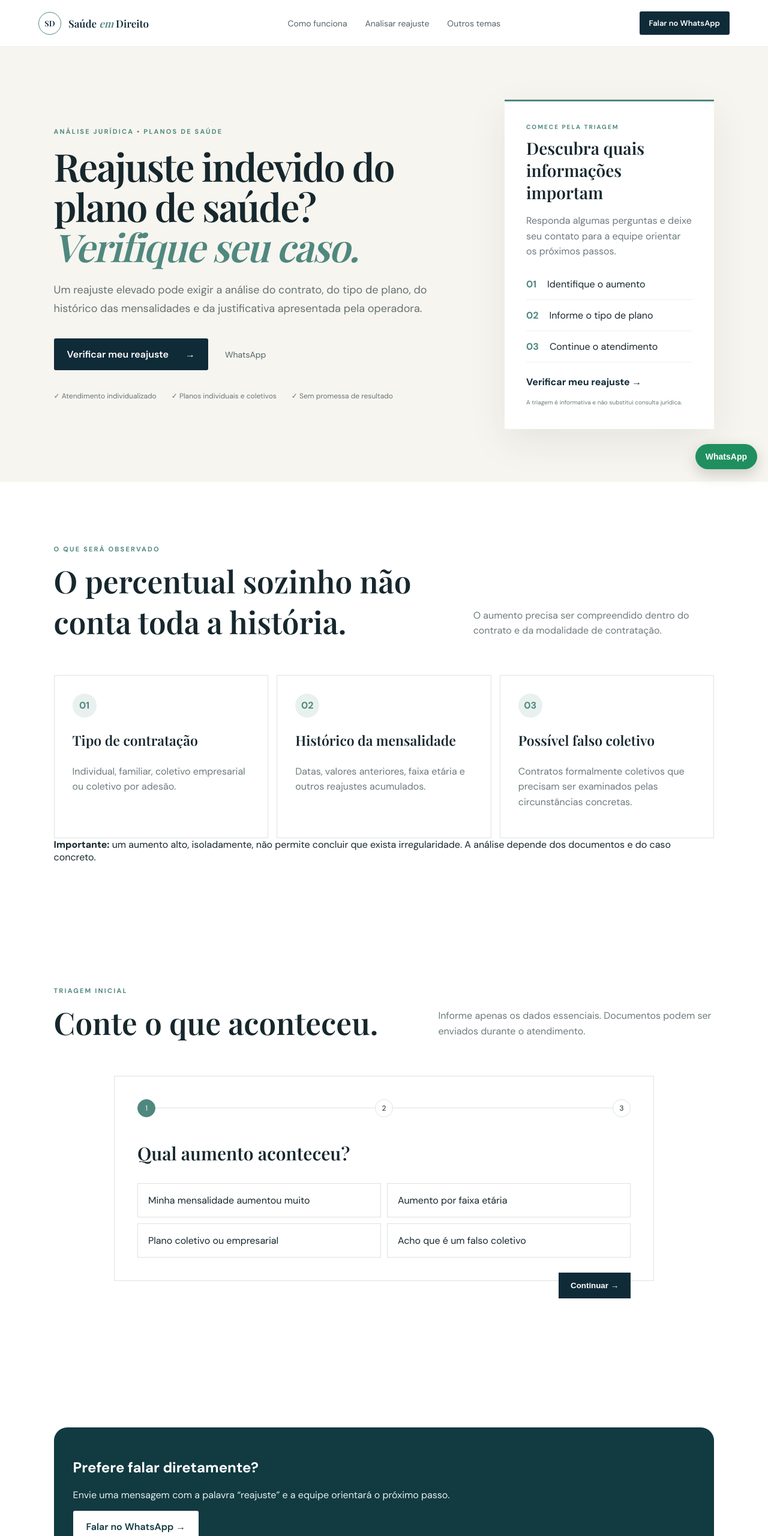
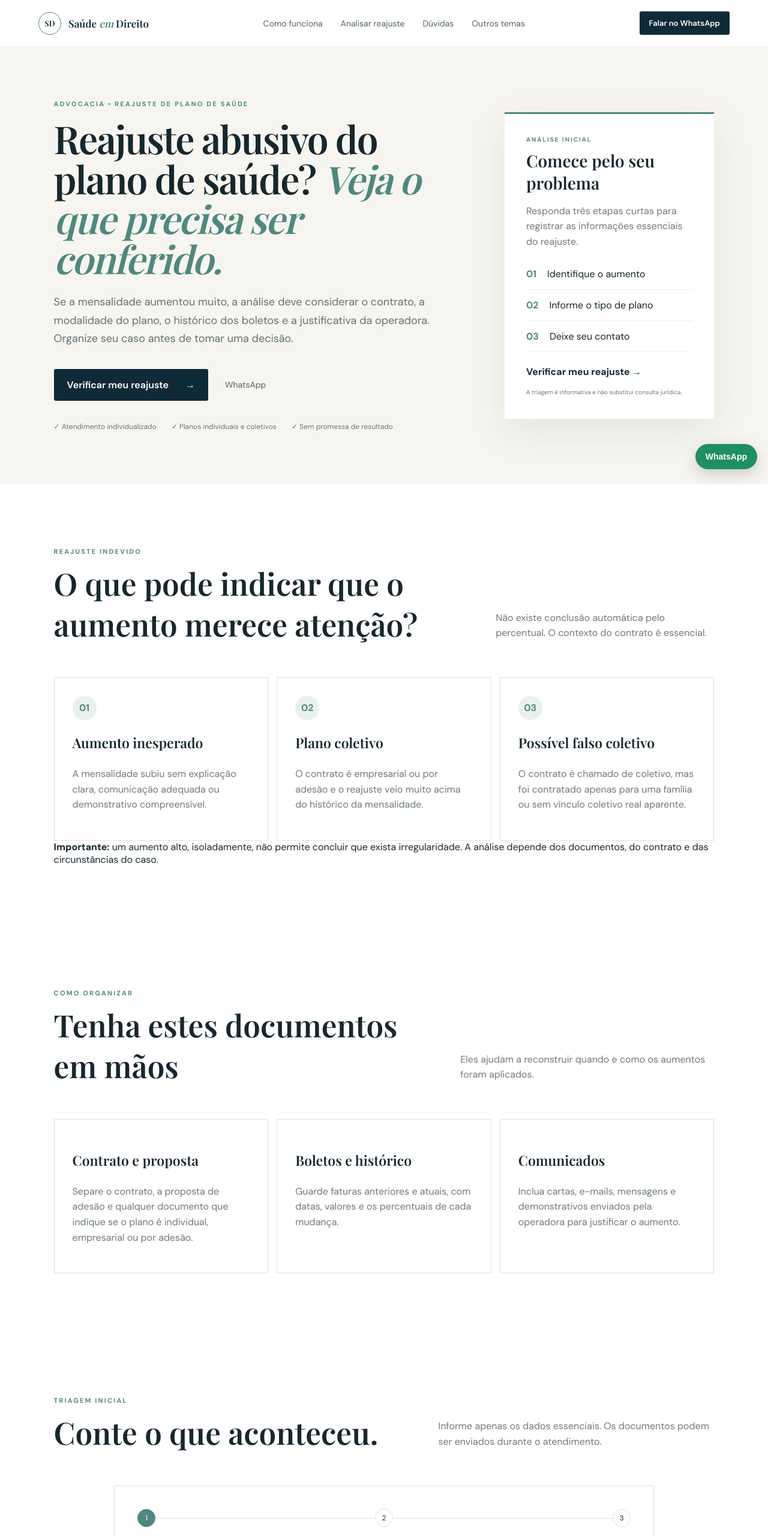
Before and after one commit to danilomagalhaes1/saude-em-direito, a plain HTML site: page reajuste-indevido.html in a window 1280 px wide. Shown: the top 2560 px of the page at 60% size. Drawn offline with nearby package versions, Linux system fonts and the light colour scheme; a web font is replaced by a local one.

Commit message:
Melhora SEO e conversao da landing de reajuste

```diff
--- a/reajuste-indevido.html
+++ b/reajuste-indevido.html
@@ -3,67 +3,88 @@
 <head>
 <meta charset="utf-8">
 <meta name="viewport" content="width=device-width,initial-scale=1">
-<title>Reajuste indevido do plano de saúde | Verifique seu caso</title>
-<meta name="description" content="Seu plano de saúde aumentou demais? Entenda o reajuste anual, o falso coletivo e os documentos necessários para uma análise jurídica inicial.">
+<title>Reajuste abusivo de plano de saúde | Análise inicial</title>
+<meta name="description" content="Seu plano de saúde aumentou demais? Entenda reajuste abusivo, falso coletivo e faixa etária. Organize seu caso para uma análise jurídica inicial.">
+<meta name="robots" content="index,follow,max-image-preview:large">
+<meta name="author" content="Bruna Luisa Rodrigues Castro — OAB/BA 51.653">
 <link rel="canonical" href="https://saudeemdireitoadv.com.br/reajuste-indevido.html">
 <meta property="og:type" content="website">
 <meta property="og:locale" content="pt_BR">
-<meta property="og:title" content="Reajuste indevido de plano de saúde">
-<meta property="og:description" content="Organize as informações do aumento do seu plano e solicite uma análise inicial.">
+<meta property="og:site_name" content="Saúde em Direito">
+<meta property="og:title" content="Reajuste abusivo de plano de saúde | Análise inicial">
+<meta property="og:description" content="Organize os dados do aumento, do contrato e da mensalidade para entender quais informações precisam ser conferidas.">
 <meta property="og:url" content="https://saudeemdireitoadv.com.br/reajuste-indevido.html">
+<meta name="twitter:card" content="summary">
 <link rel="icon" href="favicon.svg" type="image/svg+xml">
+<script type="application/ld+json">
+{"@context":"https://schema.org","@type":"LegalService","name":"Saúde em Direito","url":"https://saudeemdireitoadv.com.br/reajuste-indevido.html","telephone":"+55 77 99818-3137","areaServed":"Bahia","employee":{"@type":"Person","name":"Bruna Luisa Rodrigues Castro","jobTitle":"Advogada","identifier":"OAB/BA 51653"},"serviceType":"Análise de reajuste de plano de saúde"}
+</script>
+<script type="application/ld+json">
+{"@context":"https://schema.org","@type":"FAQPage","mainEntity":[{"@type":"Question","name":"Quando um reajuste do plano de saúde precisa ser analisado?","acceptedAnswer":{"@type":"Answer","text":"Quando a mensalidade aumenta de forma inesperada, há mais de um aumento no mesmo período, o contrato é coletivo ou a operadora não explica claramente o percentual aplicado. O percentual sozinho não permite concluir se há irregularidade."}},{"@type":"Question","name":"O que é possível falso coletivo?","acceptedAnswer":{"@type":"Answer","text":"É uma hipótese em que o contrato formalmente coletivo pode apresentar características de contratação familiar ou ausência de vínculo coletivo real. A conclusão depende do contrato, da forma de contratação e das provas."}},{"@type":"Question","name":"Quais documentos ajudam na análise do reajuste?","acceptedAnswer":{"@type":"Answer","text":"Contrato, proposta de adesão, boletos antes e depois do aumento, comunicados da operadora, histórico de mensalidades e documentos que indiquem o tipo de contratação."}}]}
+</script>
 <link rel="stylesheet" href="style.css">
 </head>
 <body>
 <header>
 <a class="brand" href="index.html"><span>SD</span><b>Saúde <i>em</i> Direito</b></a>
-<nav><a href="#como-funciona">Como funciona</a><a href="#triagem">Analisar reajuste</a><a href="index.html">Outros temas</a></nav>
+<nav><a href="#como-funciona">Como funciona</a><a href="#triagem">Analisar reajuste</a><a href="#duvidas">Dúvidas</a><a href="index.html">Outros temas</a></nav>
 <a class="btn small" data-wa="ads_header_reajuste" href="https://wa.me/5577998183137?text=Ol%C3%A1%21%20Quero%20analisar%20um%20reajuste%20do%20meu%20plano%20de%20sa%C3%BAde." target="_blank" rel="noopener">Falar no WhatsApp</a>
 </header>
 <main>
 <section class="hero">
 <div class="hero-copy">
-<div class="eyebrow">ANÁLISE JURÍDICA • PLANOS DE SAÚDE</div>
-<h1>Reajuste indevido do plano de saúde? <em>Verifique seu caso.</em></h1>
-<p>Um reajuste elevado pode exigir a análise do contrato, do tipo de plano, do histórico das mensalidades e da justificativa apresentada pela operadora.</p>
+<div class="eyebrow">ADVOCACIA • REAJUSTE DE PLANO DE SAÚDE</div>
+<h1>Reajuste abusivo do plano de saúde? <em>Veja o que precisa ser conferido.</em></h1>
+<p>Se a mensalidade aumentou muito, a análise deve considerar o contrato, a modalidade do plano, o histórico dos boletos e a justificativa da operadora. Organize seu caso antes de tomar uma decisão.</p>
 <div class="actions"><a class="btn" href="#triagem">Verificar meu reajuste <b>→</b></a><a class="ghost" data-wa="ads_hero_reajuste" href="https://wa.me/5577998183137?text=Ol%C3%A1%21%20Quero%20analisar%20um%20reajuste%20do%20meu%20plano%20de%20sa%C3%BAde." target="_blank" rel="noopener">WhatsApp</a></div>
 <div class="trust"><span>✓ Atendimento individualizado</span><span>✓ Planos individuais e coletivos</span><span>✓ Sem promessa de resultado</span></div>
 </div>
-<aside class="hero-card"><div class="mini">COMECE PELA TRIAGEM</div><h3>Descubra quais informações importam</h3><p>Responda algumas perguntas e deixe seu contato para a equipe orientar os próximos passos.</p><div class="hc-row"><b>01</b><span>Identifique o aumento</span></div><div class="hc-row"><b>02</b><span>Informe o tipo de plano</span></div><div class="hc-row"><b>03</b><span>Continue o atendimento</span></div><a href="#triagem">Verificar meu reajuste →</a><small>A triagem é informativa e não substitui consulta jurídica.</small></aside>
+<aside class="hero-card"><div class="mini">ANÁLISE INICIAL</div><h3>Comece pelo seu problema</h3><p>Responda três etapas curtas para registrar as informações essenciais do reajuste.</p><div class="hc-row"><b>01</b><span>Identifique o aumento</span></div><div class="hc-row"><b>02</b><span>Informe o tipo de plano</span></div><div class="hc-row"><b>03</b><span>Deixe seu contato</span></div><a href="#triagem">Verificar meu reajuste →</a><small>A triagem é informativa e não substitui consulta jurídica.</small></aside>
 </section>
 <section id="como-funciona" class="section">
-<div class="section-head"><div><span class="eyebrow">O QUE SERÁ OBSERVADO</span><h2>O percentual sozinho não conta toda a história.</h2></div><p>O aumento precisa ser compreendido dentro do contrato e da modalidade de contratação.</p></div>
+<div class="section-head"><div><span class="eyebrow">REAJUSTE INDEVIDO</span><h2>O que pode indicar que o aumento merece atenção?</h2></div><p>Não existe conclusão automática pelo percentual. O contexto do contrato é essencial.</p></div>
 <div class="cards">
-<article class="issue"><span>01</span><h3>Tipo de contratação</h3><p>Individual, familiar, coletivo empresarial ou coletivo por adesão.</p></article>
-<article class="issue"><span>02</span><h3>Histórico da mensalidade</h3><p>Datas, valores anteriores, faixa etária e outros reajustes acumulados.</p></article>
-<article class="issue"><span>03</span><h3>Possível falso coletivo</h3><p>Contratos formalmente coletivos que precisam ser examinados pelas circunstâncias concretas.</p></article>
+<article class="issue"><span>01</span><h3>Aumento inesperado</h3><p>A mensalidade subiu sem explicação clara, comunicação adequada ou demonstrativo compreensível.</p></article>
+<article class="issue"><span>02</span><h3>Plano coletivo</h3><p>O contrato é empresarial ou por adesão e o reajuste veio muito acima do histórico da mensalidade.</p></article>
+<article class="issue"><span>03</span><h3>Possível falso coletivo</h3><p>O contrato é chamado de coletivo, mas foi contratado apenas para uma família ou sem vínculo coletivo real aparente.</p></article>
 </div>
-<div class="notice"><b>Importante:</b> um aumento alto, isoladamente, não permite concluir que exista irregularidade. A análise depende dos documentos e do caso concreto.</div>
+<div class="notice"><b>Importante:</b> um aumento alto, isoladamente, não permite concluir que exista irregularidade. A análise depende dos documentos, do contrato e das circunstâncias do caso.</div>
+</section>
+<section class="section">
+<div class="section-head"><div><span class="eyebrow">COMO ORGANIZAR</span><h2>Tenha estes documentos em mãos</h2></div><p>Eles ajudam a reconstruir quando e como os aumentos foram aplicados.</p></div>
+<div class="cards">
+<article class="issue"><h3>Contrato e proposta</h3><p>Separe o contrato, a proposta de adesão e qualquer documento que indique se o plano é individual, empresarial ou por adesão.</p></article>
+<article class="issue"><h3>Boletos e histórico</h3><p>Guarde faturas anteriores e atuais, com datas, valores e os percentuais de cada mudança.</p></article>
+<article class="issue"><h3>Comunicados</h3><p>Inclua cartas, e-mails, mensagens e demonstrativos enviados pela operadora para justificar o aumento.</p></article>
+</div>
 </section>
 <section id="triagem" class="section analysis">
-<div class="section-head"><div><span class="eyebrow">TRIAGEM INICIAL</span><h2>Conte o que aconteceu.</h2></div><p>Informe apenas os dados essenciais. Documentos podem ser enviados durante o atendimento.</p></div>
+<div class="section-head"><div><span class="eyebrow">TRIAGEM INICIAL</span><h2>Conte o que aconteceu.</h2></div><p>Informe apenas os dados essenciais. Os documentos podem ser enviados durante o atendimento.</p></div>
 <div class="wizard">
 <div class="steps"><i class="active">1</i><span></span><i>2</i><span></span><i>3</i></div>
 <form id="leadForm">
 <input type="hidden" name="origem" id="origemLead" value="Google Ads">
 <input type="hidden" name="campanha" id="campanhaLead" value="">
 <input type="hidden" name="paginaEntrada" id="paginaEntrada" value="">
-<div class="pane active" data-step="1"><h3>Qual aumento aconteceu?</h3><div class="options"><label><input type="radio" name="problema" value="Reajuste indevido" required><span>Minha mensalidade aumentou muito</span></label><label><input type="radio" name="problema" value="Reajuste por faixa etária"><span>Aumento por faixa etária</span></label><label><input type="radio" name="problema" value="Reajuste de plano coletivo"><span>Plano coletivo ou empresarial</span></label><label><input type="radio" name="problema" value="Possível falso coletivo"><span>Acho que é um falso coletivo</span></label></div><button type="button" class="next">Continuar →</button></div>
+<div class="pane active" data-step="1"><h3>Qual situação descreve melhor o aumento?</h3><div class="options"><label><input type="radio" name="problema" value="Reajuste indevido" required><span>Minha mensalidade aumentou muito</span></label><label><input type="radio" name="problema" value="Reajuste por faixa etária"><span>Aumento por faixa etária</span></label><label><input type="radio" name="problema" value="Reajuste de plano coletivo"><span>Plano coletivo ou empresarial</span></label><label><input type="radio" name="problema" value="Possível falso coletivo"><span>Acho que é um falso coletivo</span></label></div><button type="button" class="next">Continuar →</button></div>
 <div class="pane" data-step="2"><h3>Informações do plano</h3><div class="grid"><label>Operadora<input name="operadora" placeholder="Ex.: Unimed, Amil, Bradesco..."></label><label>Tipo de plano<select name="tipo"><option value="">Selecione</option><option>Individual ou familiar</option><option>Coletivo empresarial</option><option>Coletivo por adesão</option><option>Não sei informar</option></select></label><label>Valor anterior<input name="valorAnterior" placeholder="R$ 0,00"></label><label>Valor atual<input name="valorAtual" placeholder="R$ 0,00"></label></div><div class="rowBtns"><button type="button" class="back">← Voltar</button><button type="button" class="next">Continuar →</button></div></div>
 <div class="pane" data-step="3"><h3>Como podemos entrar em contato?</h3><div class="grid"><label>Nome<input name="nome" required placeholder="Seu nome"></label><label>WhatsApp<input name="whatsapp" required inputmode="tel" placeholder="(00) 00000-0000"></label><label class="wide">E-mail<input name="email" type="email" placeholder="seuemail@exemplo.com"></label></div><label class="consent"><input type="checkbox" required> Autorizo o contato para atendimento desta solicitação e o tratamento dos dados informados para essa finalidade.</label><div class="rowBtns"><button type="button" class="back">← Voltar</button><button type="submit" class="submit">Solicitar análise →</button></div></div>
 </form>
 <div id="success" class="success"><b>✓</b><h3>Informações organizadas.</h3><p>Continue o atendimento pelo WhatsApp com a equipe.</p><a id="successWhatsapp" data-wa="ads_pos_triagem_reajuste" class="btn" href="https://wa.me/5577998183137" target="_blank" rel="noopener">Continuar no WhatsApp →</a></div>
 </div>
 </section>
-<section class="section"><div class="article-cta"><h2>Prefere falar diretamente?</h2><p>Envie uma mensagem com a palavra “reajuste” e a equipe orientará o próximo passo.</p><a class="btn" data-wa="ads_final_reajuste" href="https://wa.me/5577998183137?text=Ol%C3%A1%21%20Quero%20analisar%20um%20reajuste%20do%20meu%20plano%20de%20sa%C3%BAde." target="_blank" rel="noopener">Falar no WhatsApp →</a></div></section>
-<section class="section">
-<div class="section-head"><div><span class="eyebrow">DÚVIDAS FREQUENTES</span><h2>O que precisa ser conferido?</h2></div><p>As respostas dependem do contrato, do histórico e dos documentos do caso.</p></div>
+<section id="duvidas" class="section">
+<div class="section-head"><div><span class="eyebrow">DÚVIDAS FREQUENTES</span><h2>Reajuste do plano de saúde: perguntas comuns</h2></div><p>As respostas dependem do contrato, do histórico e dos documentos do caso.</p></div>
 <div class="cards">
-<article class="issue"><h3>Plano coletivo pode ter qualquer reajuste?</h3><p>Não é possível concluir apenas pelo percentual. É preciso conferir a modalidade, a cláusula contratual, a comunicação e a justificativa do aumento.</p></article>
-<article class="issue"><h3>O que é um possível falso coletivo?</h3><p>É uma hipótese em que o contrato formalmente coletivo pode ter características de contratação familiar ou sem vínculo coletivo real. A análise depende das circunstâncias e das provas.</p></article>
-<article class="issue"><h3>Quais documentos ajudam?</h3><p>Contrato, proposta de adesão, boletos antes e depois do aumento, comunicados da operadora e histórico das mensalidades.</p></article>
+<article class="issue"><h3>Quando o reajuste precisa ser analisado?</h3><p>Quando a mensalidade aumenta de forma inesperada, há mais de um aumento no mesmo período, o plano é coletivo ou a operadora não explica claramente o percentual aplicado.</p></article>
+<article class="issue"><h3>Plano coletivo pode ter qualquer reajuste?</h3><p>Não é possível concluir apenas pelo percentual. É preciso conferir modalidade, cláusula contratual, comunicação e justificativa do aumento.</p></article>
+<article class="issue"><h3>O que é possível falso coletivo?</h3><p>É uma hipótese em que o contrato formalmente coletivo pode ter características de contratação familiar ou ausência de vínculo coletivo real. A conclusão depende das circunstâncias e das provas.</p></article>
 </div>
 </section>
+<section class="section">
+<div class="article-cta"><h2>Leia também sobre planos coletivos</h2><p>Entenda diferenças entre modalidades antes de separar seus documentos.</p><div class="actions"><a class="btn" href="planos-coletivos.html">Planos coletivos →</a><a class="ghost" href="falso-coletivo-empresarial.html">Possível falso coletivo</a></div></div>
+</section>
+<section class="section"><div class="article-cta"><h2>Prefere falar diretamente?</h2><p>Envie uma mensagem com a palavra “reajuste” e a equipe orientará o próximo passo.</p><a class="btn" data-wa="ads_final_reajuste" href="https://wa.me/5577998183137?text=Ol%C3%A1%21%20Quero%20analisar%20um%20reajuste%20do%20meu%20plano%20de%20sa%C3%BAde." target="_blank" rel="noopener">Falar no WhatsApp →</a></div></section>
 </main>
 <footer><div class="brand"><span>SD</span><b>Saúde em Direito</b></div><p><strong>Responsável jurídica: Bruna Luisa Rodrigues Castro — OAB/BA nº 51.653</strong></p><p>Conteúdo informativo. Cada situação exige análise individualizada. Não há garantia ou promessa de resultado.</p><small>© 2026 • Todos os direitos reservados.</small></footer>
 <a data-wa="ads_flutuante_reajuste" aria-label="Falar pelo WhatsApp" href="https://wa.me/5577998183137?text=Ol%C3%A1%21%20Quero%20analisar%20um%20reajuste%20do%20meu%20plano%20de%20sa%C3%BAde." target="_blank" rel="noopener" style="position:fixed;right:18px;bottom:18px;z-index:9999;background:#1f8f5f;color:white;text-decoration:none;padding:13px 17px;border-radius:999px;font:700 14px Arial,sans-serif;box-shadow:0 8px 25px rgba(0,0,0,.18)">WhatsApp</a>
```
